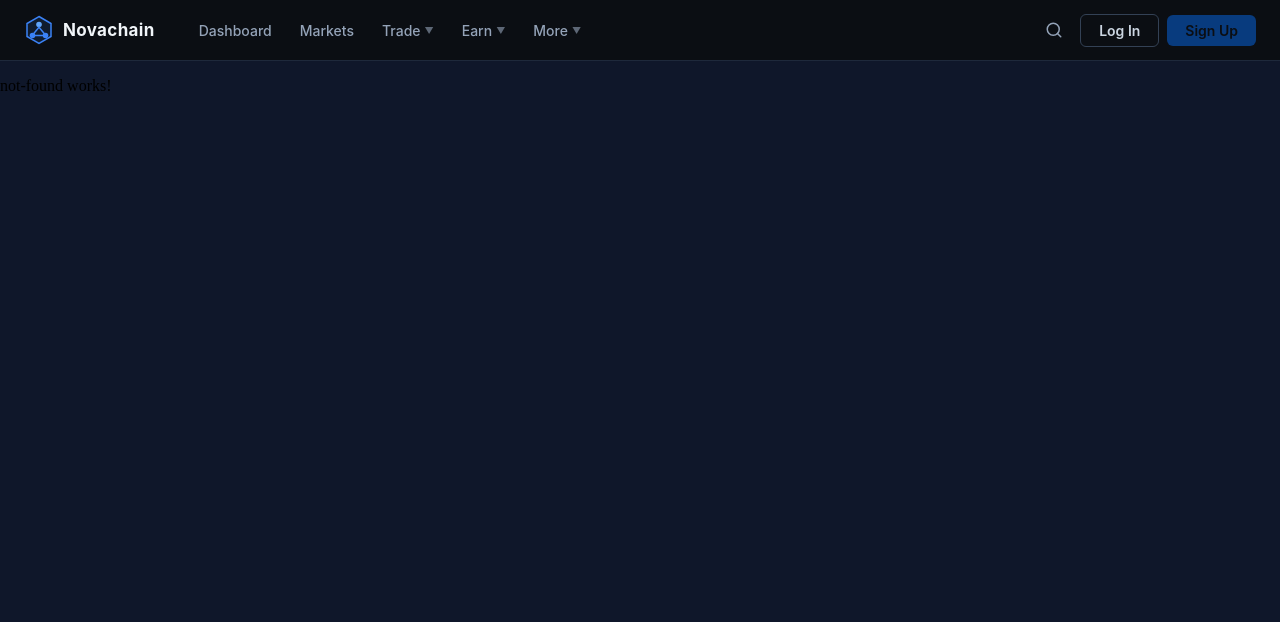
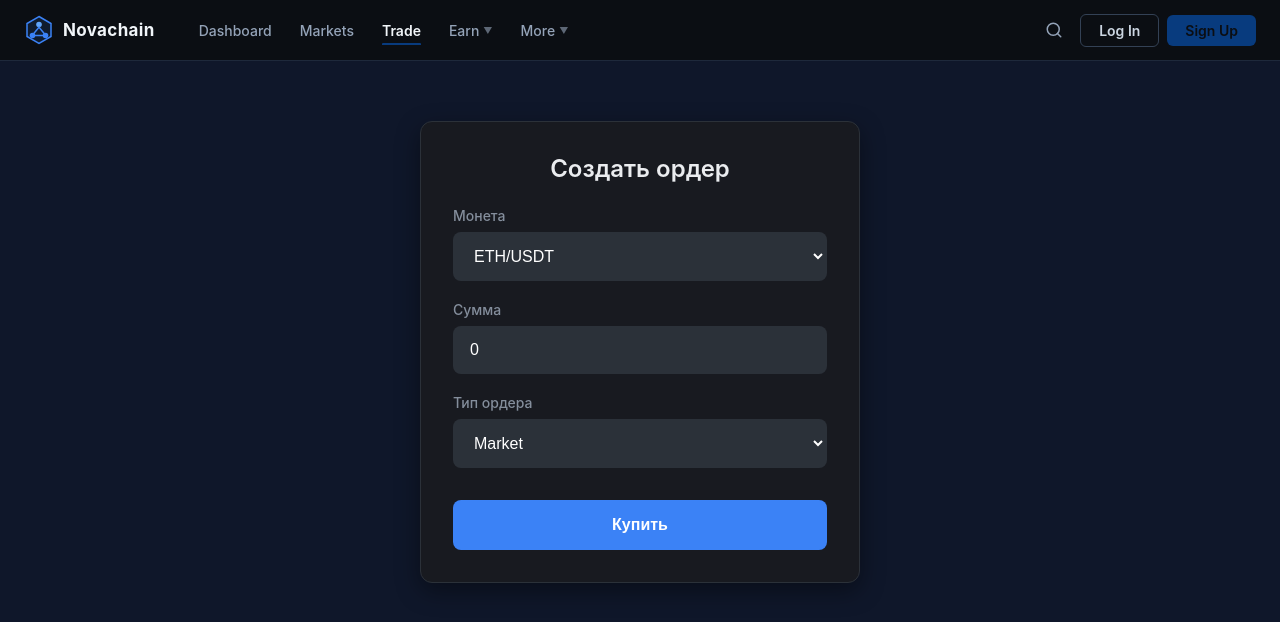
Before and after one commit to pasha-learns/Novachain, an Angular app: page /trade in a window 1280 px wide. Shown: the top 622 px of the page. Built offline with nearby package versions, Linux system fonts and the light colour scheme.

Commit message:
feat: sprint 3

```diff
--- a/src/app/app.routes.ts
+++ b/src/app/app.routes.ts
@@ -30,6 +30,12 @@ export const routes: Routes = [
       import('./pages/markets/markets.component').then((m) => m.MarketsComponent),
   },
   {
+    path: 'trade',
+    loadComponent: () =>
+      import('./pages/trade/trade.component').then((m) => m.TradeComponent),
+    // canActivate: [authGuard],
+  },
+  {
     path: '**',
     loadComponent: () =>
       import('./pages/not-found/not-found.component').then((m) => m.NotFoundComponent),
--- a/src/app/core/services/crypto.service.ts
+++ b/src/app/core/services/crypto.service.ts
@@ -1,11 +1,12 @@
 import { Injectable, inject } from '@angular/core';
 import { HttpClient } from '@angular/common/http';
 import { Observable, map } from 'rxjs';
-import { environment } from '../../../environment/environment';
+import { BINANCE_API_URL } from '../tokens/api.tokens';
 
 @Injectable({ providedIn: 'root' })
 export class CryptoService {
   private readonly http = inject(HttpClient);
+  private readonly apiUrl = inject(BINANCE_API_URL);
 
   getChartData(symbol: string, days: number): Observable<[number, number][]> {
     let interval = '1h';
@@ -19,7 +20,7 @@ export class CryptoService {
       limit = 672;
     }
 
-    return this.http.get<any[][]>(`${environment.binanceApiUrl}/klines`, {
+    return this.http.get<any[][]>(`${this.apiUrl}/klines`, {
       params: { symbol, interval, limit: limit.toString() }
     }).pipe(
       map(klines => klines.map(k => [k[0], Number(k[4])]))
--- /dev/null
+++ b/src/app/core/tokens/api.tokens.ts
@@ -0,0 +1,6 @@
+import { InjectionToken } from '@angular/core';
+
+export const BINANCE_API_URL = new InjectionToken<string>('Binance API URL', {
+  providedIn: 'root',
+  factory: () => 'https://testnet.binance.vision/api/v3'
+});
--- a/src/app/pages/dashboard/dashboard.component.ts
+++ b/src/app/pages/dashboard/dashboard.component.ts
@@ -1,4 +1,4 @@
-import { Component, inject, OnInit, effect, signal } from '@angular/core';
+import { Component, inject, OnInit, effect, signal, ChangeDetectionStrategy } from '@angular/core';
 import { CryptoChartComponent } from '../../shared/components/crypto-chart/crypto-chart.component';
 import { CryptoService } from '../../core/services/crypto.service';
 import { DataService } from '../../core/services/data.service';
@@ -8,7 +8,8 @@ import { DataService } from '../../core/services/data.service';
   standalone: true,
   imports: [CryptoChartComponent],
   templateUrl: './dashboard.component.html',
-  styleUrl: './dashboard.component.scss'
+  styleUrl: './dashboard.component.scss',
+  changeDetection: ChangeDetectionStrategy.OnPush
 })
 export class DashboardComponent implements OnInit {
   private readonly cryptoService = inject(CryptoService);
--- a/src/app/pages/markets/markets.component.ts
+++ b/src/app/pages/markets/markets.component.ts
@@ -1,4 +1,4 @@
-import { Component, inject, OnInit, signal } from '@angular/core';
+import { ChangeDetectionStrategy, Component, inject, OnInit, signal } from '@angular/core';
 import { Router } from '@angular/router';
 import { MarketsService } from '../../core/services/markets.service';
 import { DataService } from '../../core/services/data.service';
@@ -10,6 +10,7 @@ import { MarketsTableComponent } from '../../shared/components/markets-table/mar
   imports: [MarketsTableComponent],
   templateUrl: './markets.component.html',
   styleUrl: './markets.component.scss',
+  changeDetection: ChangeDetectionStrategy.OnPush
 })
 export class MarketsComponent implements OnInit {
   private readonly marketsService = inject(MarketsService);
--- /dev/null
+++ b/src/app/pages/trade/trade.component.html
@@ -0,0 +1,33 @@
+<div class="trade-page">
+  <h2>Создать ордер</h2>
+
+  <form [formGroup]="tradeForm" (ngSubmit)="onSubmit()">
+    <div class="form-field">
+      <label>Монета</label>
+      <select formControlName="pair">
+        <option value="BTCUSDT">BTC/USDT</option>
+        <option value="ETHUSDT">ETH/USDT</option>
+        <option value="SOLUSDT">SOL/USDT</option>
+      </select>
+    </div>
+
+    <div class="form-field">
+      <label>Сумма</label>
+      <input type="number" formControlName="amount" step="0.01">
+
+      @if (tradeForm.get('amount')?.touched && tradeForm.get('amount')?.hasError('min')) {
+        <span class="error">Минимальная сумма: 0.01</span>
+      }
+    </div>
+
+    <div class="form-field">
+      <label>Тип ордера</label>
+      <select formControlName="orderType">
+        <option value="market">Market</option>
+        <option value="limit">Limit</option>
+      </select>
+    </div>
+
+    <button type="submit">Купить</button>
+  </form>
+</div>
--- /dev/null
+++ b/src/app/pages/trade/trade.component.scss
@@ -0,0 +1,96 @@
+.trade-page {
+  max-width: 440px;
+  margin: 60px auto;
+  padding: 32px;
+  background-color: #181a20;
+  border: 1px solid #2b3139;
+  border-radius: 12px;
+  box-shadow: 0 8px 24px rgba(0, 0, 0, 0.4);
+  font-family: -apple-system, BlinkMacSystemFont, "Segoe UI", Roboto, Helvetica, Arial, sans-serif;
+  color: #eaecef;
+
+  h2 {
+    margin-top: 0;
+    margin-bottom: 24px;
+    font-size: 24px;
+    font-weight: 600;
+    text-align: center;
+  }
+}
+
+form {
+  display: flex;
+  flex-direction: column;
+  gap: 20px;
+}
+
+.form-field {
+  display: flex;
+  flex-direction: column;
+  gap: 8px;
+
+  label {
+    font-size: 14px;
+    font-weight: 500;
+    color: #848e9c;
+  }
+
+  input, select {
+    width: 100%;
+    padding: 14px 16px;
+    background-color: #2b3139;
+    border: 1px solid transparent;
+    border-radius: 8px;
+    color: #ffffff;
+    font-size: 16px;
+    outline: none;
+    transition: all 0.2s ease;
+    box-sizing: border-box;
+
+    &:focus {
+      border-color: #3b82f6;
+      background-color: #1e2329;
+    }
+
+    &::-webkit-outer-spin-button,
+    &::-webkit-inner-spin-button {
+      -webkit-appearance: none;
+      margin: 0;
+    }
+
+    &[type=number] {
+      -moz-appearance: textfield;
+    }
+  }
+
+  select {
+    cursor: pointer;
+  }
+
+  .error {
+    color: #f6465d;
+    font-size: 13px;
+    margin-top: 4px;
+  }
+}
+
+button[type="submit"] {
+  margin-top: 12px;
+  background-color: #3b82f6;
+  color: #ffffff;
+  font-size: 16px;
+  font-weight: 600;
+  padding: 16px;
+  border: none;
+  border-radius: 8px;
+  cursor: pointer;
+  transition: background-color 0.2s ease, transform 0.1s ease;
+
+  &:hover {
+    background-color: #2563eb;
+  }
+
+  &:active {
+    transform: translateY(2px);
+  }
+}
--- /dev/null
+++ b/src/app/pages/trade/trade.component.ts
@@ -0,0 +1,29 @@
+import { Component, inject, ChangeDetectionStrategy } from '@angular/core';
+import { FormBuilder, ReactiveFormsModule, Validators } from '@angular/forms';
+
+@Component({
+  selector: 'app-trade',
+  standalone: true,
+  imports: [ReactiveFormsModule],
+  templateUrl: './trade.component.html',
+  styleUrl: './trade.component.scss',
+  changeDetection: ChangeDetectionStrategy.OnPush
+})
+export class TradeComponent {
+  private readonly fb = inject(FormBuilder);
+
+  readonly tradeForm = this.fb.group({
+    pair: ['ETHUSDT', Validators.required],
+    amount: [0, [Validators.required, Validators.min(0.01)]],
+    orderType: ['market', Validators.required]
+  });
+
+  onSubmit(): void {
+    if (this.tradeForm.valid) {
+      console.log('Order submitted:', this.tradeForm.value);
+      this.tradeForm.reset({ pair: 'ETHUSDT', amount: 0, orderType: 'market' });
+    } else {
+      this.tradeForm.markAllAsTouched();
+    }
+  }
+}
--- a/src/app/shared/components/crypto-chart/crypto-chart.component.ts
+++ b/src/app/shared/components/crypto-chart/crypto-chart.component.ts
@@ -1,4 +1,4 @@
-import { Component, input, output, effect, signal } from '@angular/core';
+import { Component, input, output, effect, signal, ChangeDetectionStrategy } from '@angular/core';
 import { NgApexchartsModule, ApexOptions } from 'ng-apexcharts';
 
 @Component({
@@ -6,7 +6,8 @@ import { NgApexchartsModule, ApexOptions } from 'ng-apexcharts';
   standalone: true,
   imports: [NgApexchartsModule],
   templateUrl: './crypto-chart.component.html',
-  styleUrl: './crypto-chart.component.scss'
+  styleUrl: './crypto-chart.component.scss',
+  changeDetection: ChangeDetectionStrategy.OnPush
 })
 export class CryptoChartComponent {
   readonly data = input.required<[number, number][]>();
--- a/src/app/shared/components/header/header.component.html
+++ b/src/app/shared/components/header/header.component.html
@@ -23,7 +23,7 @@
       <nav class="nav">
         <a routerLink="/dashboard" routerLinkActive="active">Dashboard</a>
         <a routerLink="/markets" routerLinkActive="active">Markets</a>
-        <a href="#" class="has-dropdown">Trade <span class="arrow">&#9660;</span></a>
+        <a routerLink="/trade" routerLinkActive="active" class="has-dropdown">Trade</a>
         <a href="#" class="has-dropdown">Earn <span class="arrow">&#9660;</span></a>
         <a href="#" class="has-dropdown">More <span class="arrow">&#9660;</span></a>
       </nav>
```
Also changed, not shown: development-notes/sashadrozdov94-spec/sprint3.md (added, +8 -0 lines), src/app/shared/directives/trend-color.directive.ts (added, +23 -0 lines), 1 other file (tests, documents, lock files or other folders).
